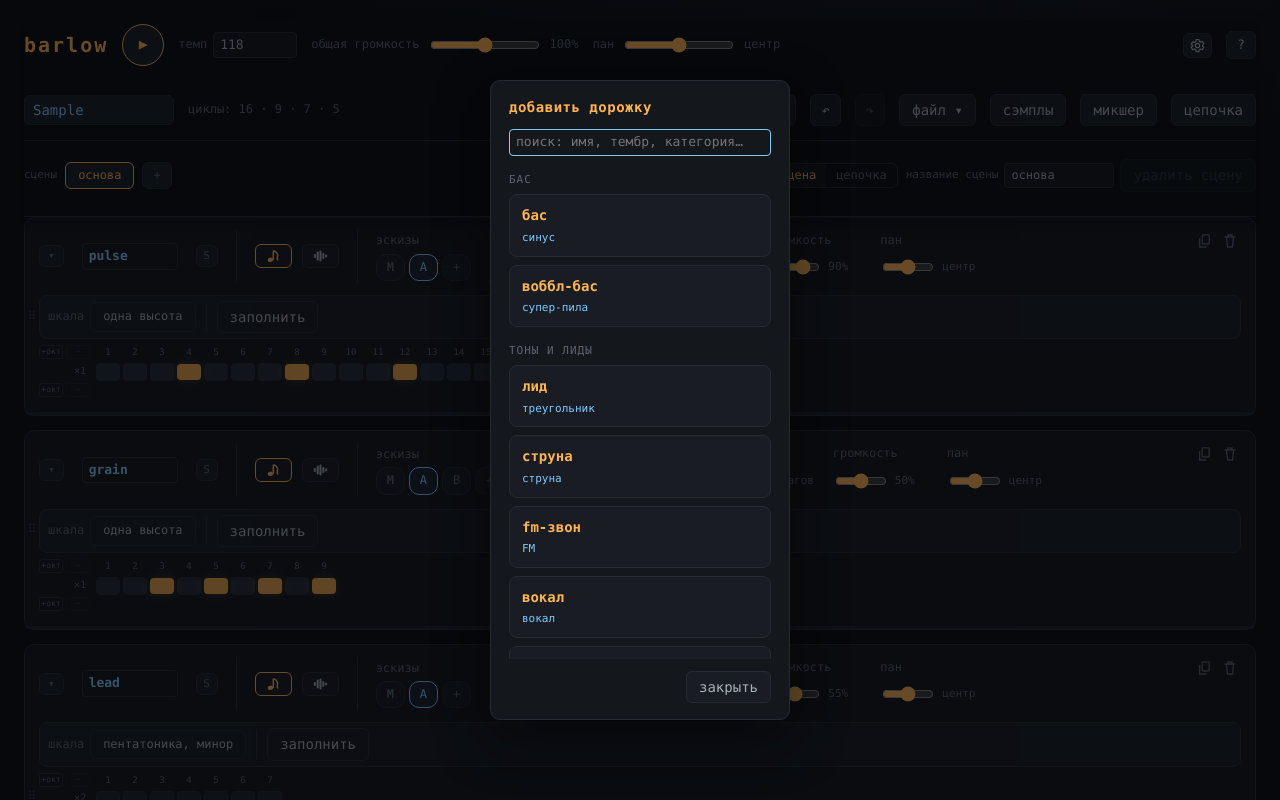
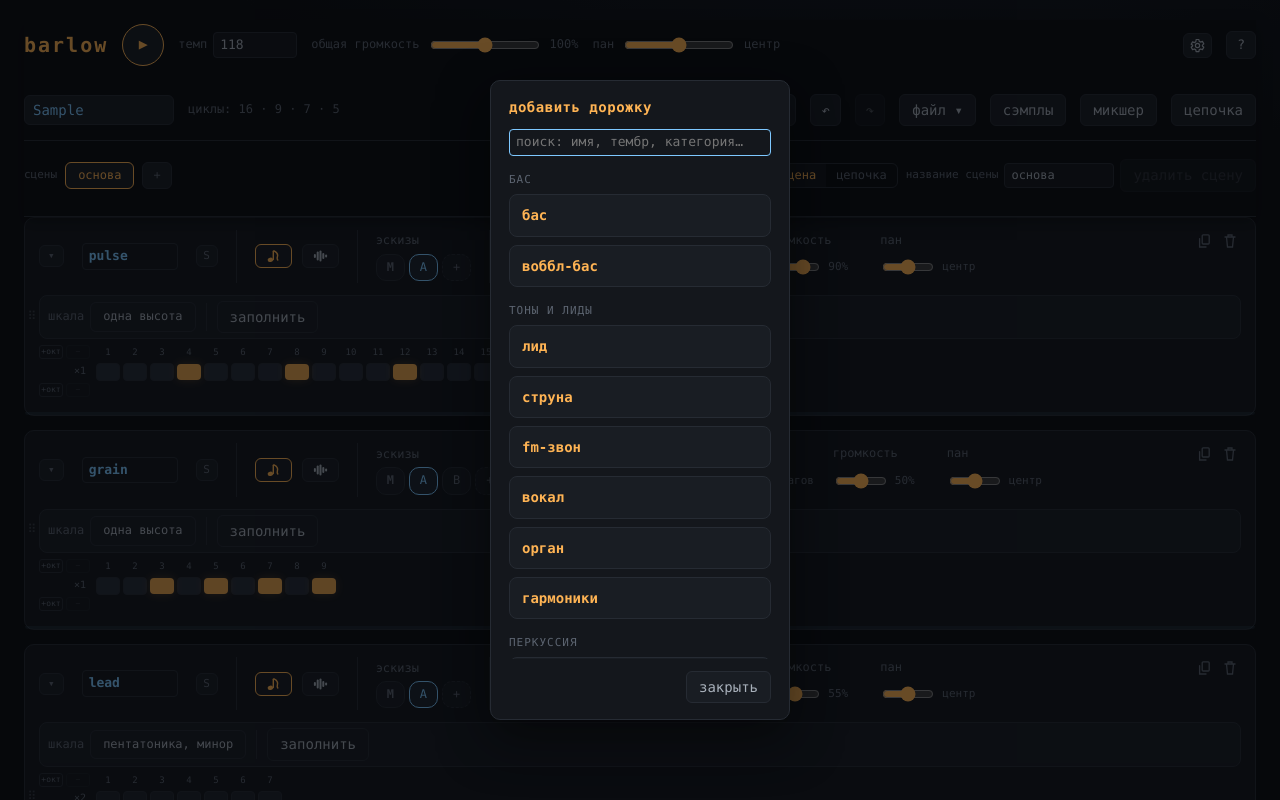
Before and after one commit to eaprelsky/barlow, a React (Vite) app: page / in a window 1280 px wide. Both pictures are taken after typing "Sample" into the empty fields and a click on the button "+ трек". Shown: the top 800 px of the page. Built offline with nearby package versions, Linux system fonts and the light colour scheme.

Commit message:
Плитка инструмента: только название (волна — в тултипе и поиске)

```diff
--- a/src/components/InstrumentBrowser.tsx
+++ b/src/components/InstrumentBrowser.tsx
@@ -108,7 +108,6 @@ export function InstrumentBrowser({ title, onPick, onClose }: Props) {
                       }}
                     >
                       <span className="inst-name">{p.name}</span>
-                      <span className="inst-wave">{waveOf(p)}</span>
                       <button
                         className="inst-del"
                         title="Удалить пресет"
@@ -128,7 +127,6 @@ export function InstrumentBrowser({ title, onPick, onClose }: Props) {
                       onClick={() => onPick(p)}
                     >
                       <span className="inst-name">{p.name}</span>
-                      <span className="inst-wave">{waveOf(p)}</span>
                     </button>
                   ),
                 )}
--- a/src/index.css
+++ b/src/index.css
@@ -1631,11 +1631,6 @@ button.danger:hover {
   font-weight: 600;
 }
 
-.inst-wave {
-  font-size: 11px;
-  color: var(--accent-2);
-}
-
 /* Поле ввода в модалке (prompt) */
 .modal-input {
   width: 100%;
```
